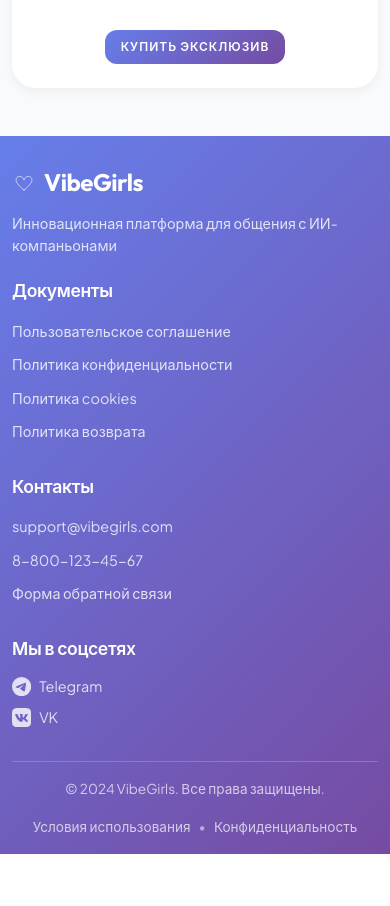
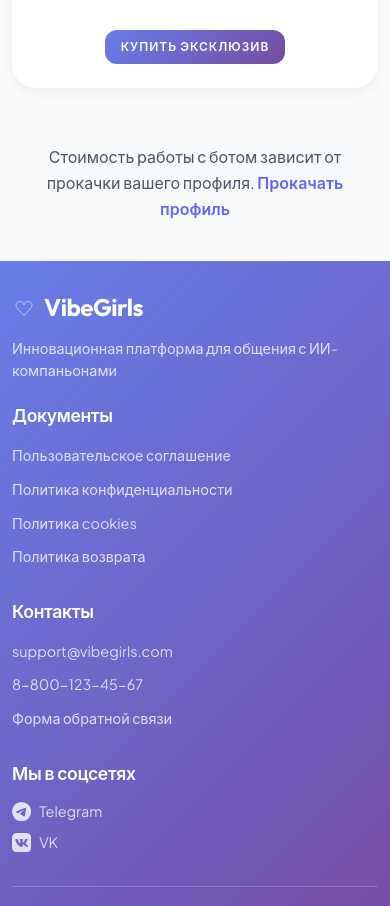
Before and after one commit to altaist/vibegirls, a Vue app in the folder front/: page /bot/1 in a window 390 px wide. Shown: the part 2100-3006 px from the top of the page. Before the commit the page ends 2954 px from the top, so only its background shows below. Built offline with nearby package versions, Linux system fonts and the light colour scheme.

Commit message:
bit view - add price section

```diff
--- a/front/src/views/BotView.vue
+++ b/front/src/views/BotView.vue
@@ -100,8 +100,8 @@
             <p>{{ bot?.currentActivity || 'Не указана' }}</p>
           </div>
 
-                                          <!-- Кнопки действий -->
-                    <div class="action-buttons">
+                    <!-- Кнопки действий - показываем только если девушка свободна -->
+                    <div v-if="!isBusy" class="action-buttons">
                       <div class="price-info">
                         <span class="price-label">Стоимость чата</span>
                         <span class="price-value">{{ bot?.chatPrice || 0 }} валентинок</span>
@@ -115,8 +115,8 @@
                       </BaseButton>
                     </div>
 
-                    <!-- Эксклюзив -->
-                    <div class="exclusive-section">
+                    <!-- Эксклюзив - показываем только если девушка свободна -->
+                    <div v-if="!isBusy" class="exclusive-section">
                       <div class="price-info">
                         <span class="price-label">Стоимость эксклюзива</span>
                         <span class="price-value">{{ bot?.exclusivePrice || 0 }} валентинок</span>
@@ -128,6 +128,29 @@
                       >
                         Купить эксклюзив
                       </BaseButton>
+                    </div>
+
+                    <!-- Блок для занятых девушек -->
+                    <div v-if="isBusy" class="busy-notification-section">
+                      <div class="price-info">
+                        <span class="price-label">Попросить написать когда освободится</span>
+                        <span class="price-value">20 валентинок</span>
+                      </div>
+                      <BaseButton
+                        variant="primary"
+                        size="lg"
+                        @click="requestNotification"
+                      >
+                        Запросить уведомление
+                      </BaseButton>
+                    </div>
+
+                    <!-- Комментарий о стоимости -->
+                    <div class="cost-comment">
+                      <p class="comment-text">
+                        Стоимость работы с ботом зависит от прокачки вашего профиля.
+                        <router-link to="/profile" class="profile-link">Прокачать профиль</router-link>
+                      </p>
                     </div>
           </div>
         </div>
@@ -203,6 +226,17 @@
   if (bot.value) {
     bot.value.isFavorite = !bot.value.isFavorite
   }
+}
+
+// Проверяем, занята ли девушка
+const isBusy = computed(() => {
+  return bot.value?.communicationStatus === 'busy'
+})
+
+// Функция для запроса уведомления о свободе
+const requestNotification = () => {
+  console.log('Запрашиваем уведомление когда освободится', bot.value?.name)
+  // Здесь будет логика отправки запроса
 }
 </script>
 
@@ -449,6 +483,45 @@
   margin-bottom: 2rem;
 }
 
+/* Блок уведомления для занятых девушек */
+.busy-notification-section {
+  display: flex;
+  flex-direction: column;
+  align-items: center;
+  gap: 1rem;
+  padding: 2rem;
+  background: white;
+  border-radius: 24px;
+  box-shadow: 0 4px 12px rgba(0, 0, 0, 0.05);
+  margin-bottom: 2rem;
+}
+
+/* Комментарий о стоимости */
+.cost-comment {
+  text-align: center;
+  padding: 2rem;
+  margin-top: 1rem;
+}
+
+.comment-text {
+  font-size: 1.125rem;
+  color: var(--gray-600);
+  line-height: 1.6;
+  margin: 0;
+}
+
+.profile-link {
+  color: var(--primary-color);
+  text-decoration: none;
+  font-weight: 600;
+  transition: color 0.3s ease;
+}
+
+.profile-link:hover {
+  color: var(--primary-dark);
+  text-decoration: underline;
+}
+
 /* Информация о цене */
 .price-info {
   text-align: center;
@@ -543,12 +616,26 @@
     padding: 1.5rem;
   }
 
+  .busy-notification-section {
+    flex-direction: column;
+    gap: 1rem;
+    padding: 1.5rem;
+  }
+
   .price-label {
     font-size: 0.75rem;
   }
 
   .price-value {
     font-size: 1.25rem;
+  }
+
+  .cost-comment {
+    padding: 1.5rem;
+  }
+
+  .comment-text {
+    font-size: 1rem;
   }
 }
 
@@ -603,5 +690,17 @@
   .action-buttons {
     padding: 1rem;
   }
+
+  .busy-notification-section {
+    padding: 1rem;
+  }
+
+  .cost-comment {
+    padding: 1.5rem;
+  }
+
+  .comment-text {
+    font-size: 1rem;
+  }
 }
 </style>
```
